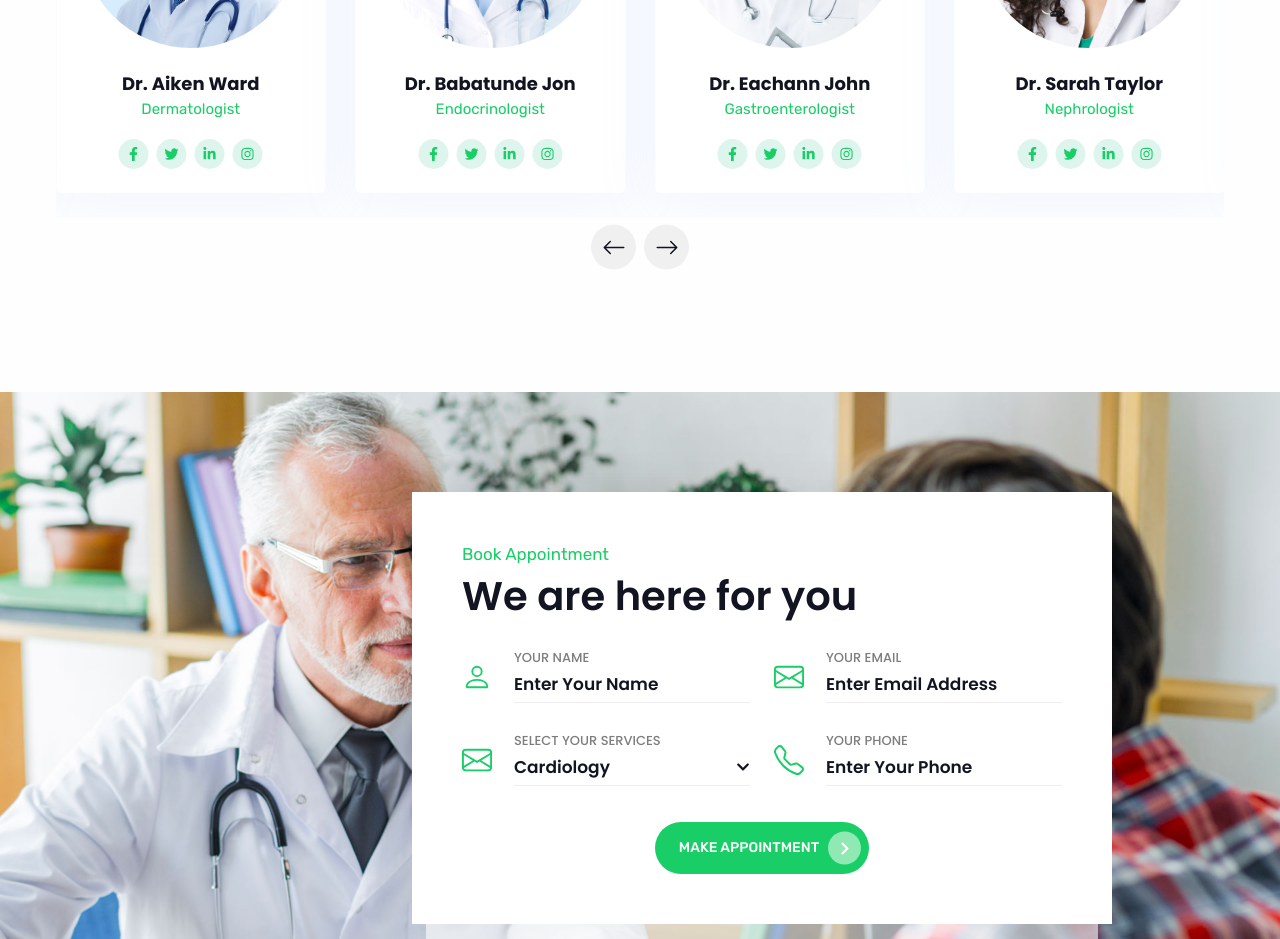
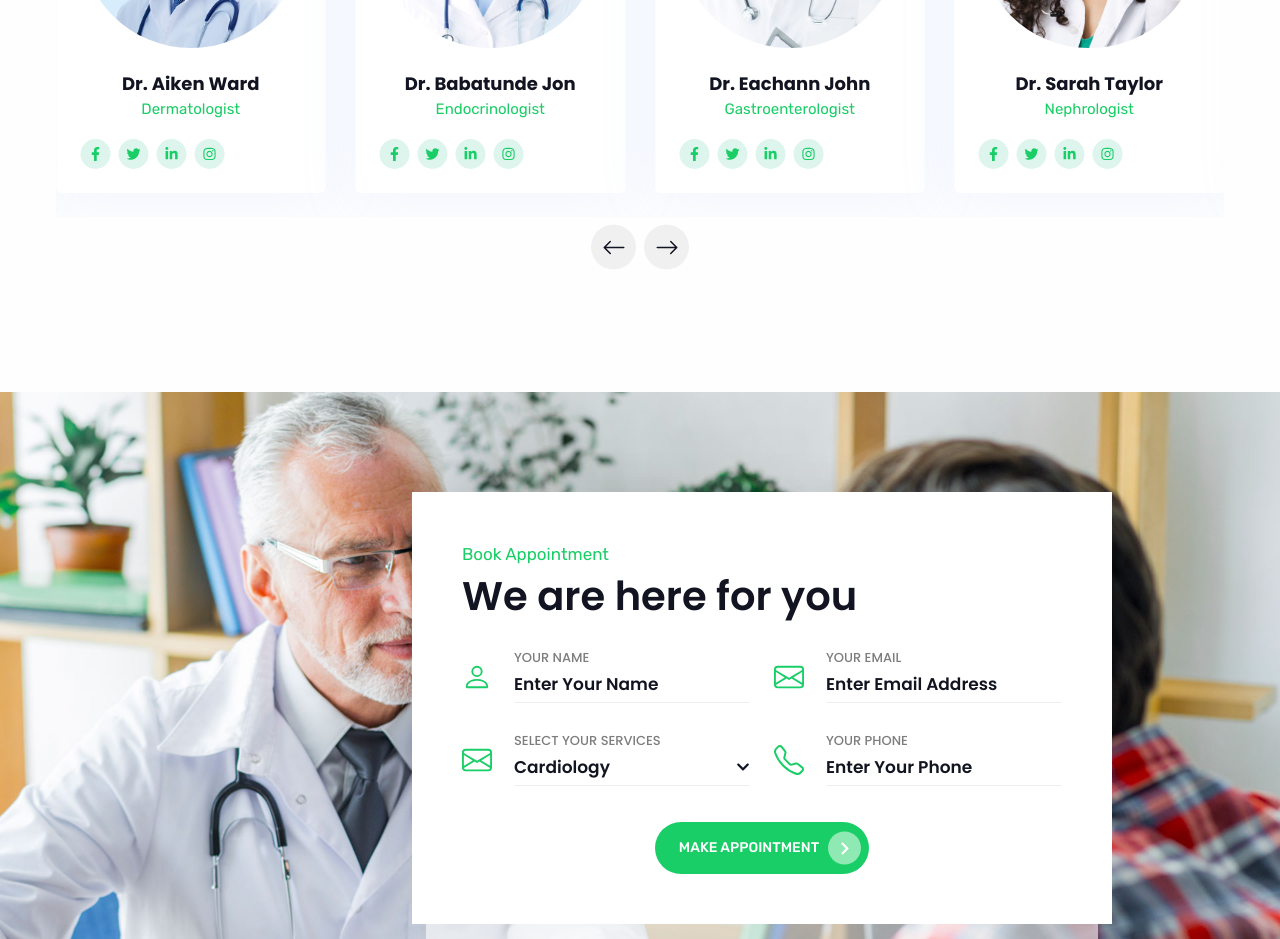
Before and after one commit to taiwo-adewale/apex-care, a React (Vite) app: page / in a window 1280 px wide. Shown: the part 2080-3019 px from the top of the page. Built offline with nearby package versions, Linux system fonts and the light colour scheme.

Commit message:
refactor: Button and SocialIcons

```diff
--- a/src/components/Button.jsx
+++ b/src/components/Button.jsx
@@ -10,6 +10,7 @@ const Button = ({ children, href, icon, onClick, className }) => {
         } ${className ? className : ""}`}
       >
         {children}
+
         {icon ? (
           <div className="absolute w-[2.0625rem] h-[2.0625rem] rounded-full top-1/2 -translate-y-1/2 right-[0.5rem] flex justify-center items-center text-white group-hover:text-secondary bg-[#8ee9b2] group-hover:bg-white transition-all duration-500">
             {icon}
@@ -29,6 +30,7 @@ const Button = ({ children, href, icon, onClick, className }) => {
       } ${className ? className : ""}`}
     >
       {children}
+
       {icon ? (
         <div className="absolute w-[2.0625rem] h-[2.0625rem] rounded-full top-1/2 -translate-y-1/2 right-[0.5rem] flex justify-center items-center text-white group-hover:text-secondary bg-[#8ee9b2] group-hover:bg-white transition-all duration-500">
           {icon}
--- a/src/components/SocialIcons.jsx
+++ b/src/components/SocialIcons.jsx
@@ -5,46 +5,56 @@ import {
   FaLinkedinIn,
 } from "react-icons/fa";
 
-import { motion } from "framer-motion";
-
-const SocialIcons = () => (
-  <div className="flex justify-center gap-2 mt-[1.125rem]">
-    <motion.a
-      whileHover={{ y: -2 }}
-      transition={{ duration: 0.3, ease: "linear" }}
+const SocialIcons = ({ center, dark }) => (
+  <div
+    className={`flex gap-2 mt-[1.125rem] ${
+      center ? "justify-center" : "justify-start"
+    }`}
+  >
+    <a
       href="https://facebook.com"
       target="_blank"
-      className="w-[1.875rem] h-[1.875rem] rounded-full text-primary bg-[#def5ee] hover:bg-primary hover:text-white transition-all duration-500 flex justify-center items-center text-sm"
+      className={`w-[1.875rem] h-[1.875rem] rounded-full hover:bg-primary transition-all duration-300 flex justify-center items-center text-sm hover:-translate-y-[2px] ${
+        dark
+          ? "bg-[#3a3c45] text-white"
+          : "bg-[#def5ee] text-primary hover:text-white"
+      }`}
     >
       <FaFacebookF />
-    </motion.a>
-    <motion.a
-      whileHover={{ y: -2 }}
-      transition={{ duration: 0.3, ease: "linear" }}
+    </a>
+    <a
       href="https://twitter.com"
       target="_blank"
-      className="w-[1.875rem] h-[1.875rem] rounded-full text-primary bg-[#def5ee] hover:bg-primary hover:text-white transition-all duration-500 flex justify-center items-center text-sm"
+      className={`w-[1.875rem] h-[1.875rem] rounded-full hover:bg-primary transition-all duration-300 flex justify-center items-center text-sm hover:-translate-y-[2px] ${
+        dark
+          ? "bg-[#3a3c45] text-white"
+          : "bg-[#def5ee] text-primary hover:text-white"
+      }`}
     >
       <FaTwitter />
-    </motion.a>
-    <motion.a
-      whileHover={{ y: -2 }}
-      transition={{ duration: 0.3, ease: "linear" }}
+    </a>
+    <a
       href="https://linkedin.com"
       target="_blank"
-      className="w-[1.875rem] h-[1.875rem] rounded-full text-primary bg-[#def5ee] hover:bg-primary hover:text-white transition-all duration-500 flex justify-center items-center text-sm"
+      className={`w-[1.875rem] h-[1.875rem] rounded-full hover:bg-primary transition-all duration-300 flex justify-center items-center text-sm hover:-translate-y-[2px] ${
+        dark
+          ? "bg-[#3a3c45] text-white"
+          : "bg-[#def5ee] text-primary hover:text-white"
+      }`}
     >
       <FaLinkedinIn />
-    </motion.a>
-    <motion.a
-      whileHover={{ y: -2 }}
-      transition={{ duration: 0.3, ease: "linear" }}
+    </a>
+    <a
       href="https://instagram.com"
       target="_blank"
-      className="w-[1.875rem] h-[1.875rem] rounded-full text-primary bg-[#def5ee] hover:bg-primary hover:text-white transition-all duration-500 flex justify-center items-center text-sm"
+      className={`w-[1.875rem] h-[1.875rem] rounded-full hover:bg-primary transition-all duration-300 flex justify-center items-center text-sm hover:-translate-y-[2px] ${
+        dark
+          ? "bg-[#3a3c45] text-white"
+          : "bg-[#def5ee] text-primary hover:text-white"
+      }`}
     >
       <FaInstagram />
-    </motion.a>
+    </a>
   </div>
 );
 
```
